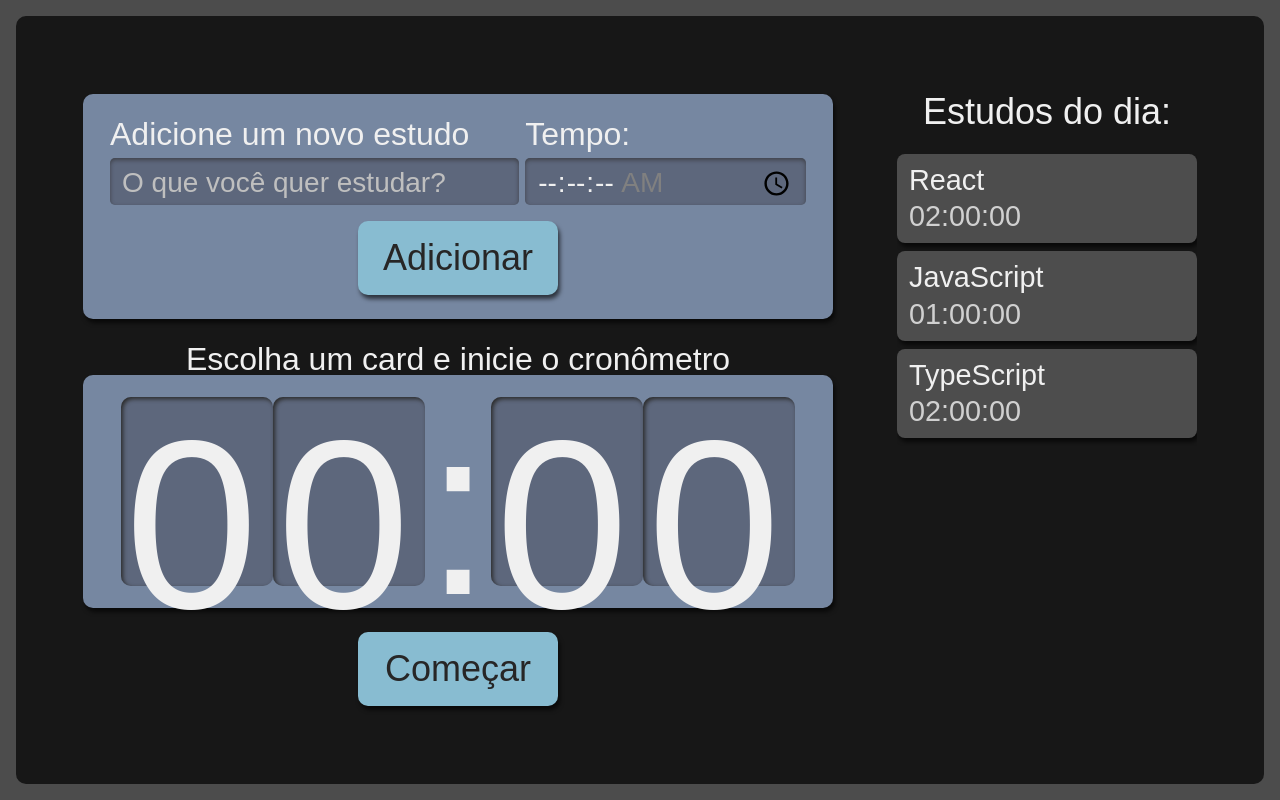
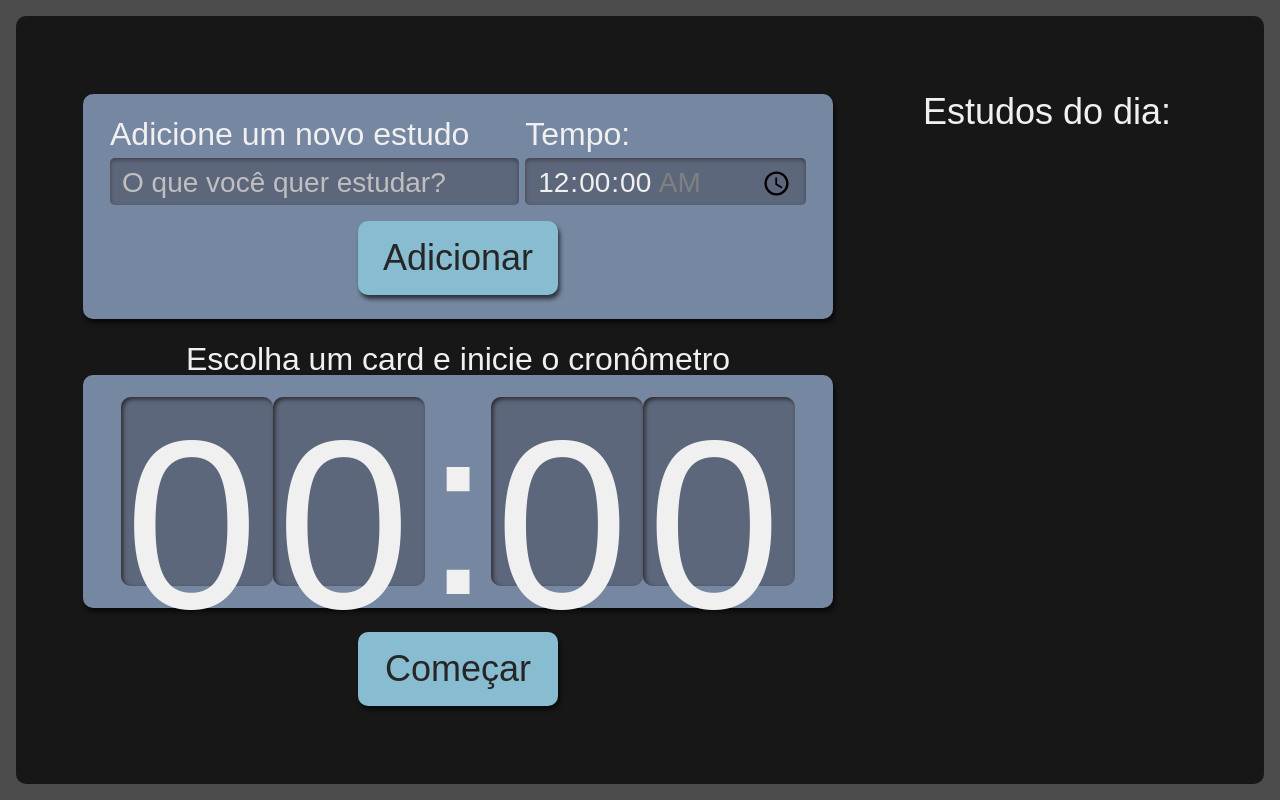
Before and after one commit to natcurti/alura-studies, a React (Create React App) app: page / in a window 1280 px wide. Built offline with nearby package versions, Linux system fonts and the light colour scheme.

Commit message:
Handle state to add new tasks on list

```diff
--- a/src/components/Button/index.tsx
+++ b/src/components/Button/index.tsx
@@ -1,8 +1,16 @@
 import React from "react";
 import style from "./Button.module.scss";
 
-export class Button extends React.Component<{ children: any }> {
+export class Button extends React.Component<{
+  children: any;
+  type?: "button" | "submit" | "reset" | undefined;
+}> {
   render() {
-    return <button className={style.btn}>{this.props.children}</button>;
+    const { type = "button" } = this.props;
+    return (
+      <button type={type} className={style.btn}>
+        {this.props.children}
+      </button>
+    );
   }
 }
--- a/src/components/Form/index.tsx
+++ b/src/components/Form/index.tsx
@@ -1,11 +1,29 @@
 import React from "react";
 import { Button } from "../Button";
 import style from "./Form.module.scss";
+import { ITask } from "../../types/ITask";
 
-export class Form extends React.Component {
+export class Form extends React.Component<{
+  setTasks: React.Dispatch<React.SetStateAction<ITask[]>>;
+}> {
+  state = {
+    task: "",
+    time: "00:00:00",
+  };
+
+  addTask(e: React.FormEvent<HTMLFormElement>) {
+    e.preventDefault();
+    this.props.setTasks((oldTasks) => [...oldTasks, { ...this.state }]);
+    this.setState({
+      task: "",
+      time: "00:00:00",
+    });
+    console.log(this.state);
+  }
+
   render() {
     return (
-      <form className={style.newTask}>
+      <form className={style.newTask} onSubmit={this.addTask.bind(this)}>
         <div className={style.inputContainer}>
           <label htmlFor="task">Adicione um novo estudo</label>
           <input
@@ -14,6 +32,10 @@ export class Form extends React.Component {
             id="task"
             placeholder="O que você quer estudar?"
             required
+            value={this.state.task}
+            onChange={(e) =>
+              this.setState({ ...this.state, task: e.target.value })
+            }
           />
         </div>
         <div className={style.inputContainer}>
@@ -26,9 +48,13 @@ export class Form extends React.Component {
             min="00:00:00"
             max="01:30:00"
             required
+            value={this.state.time}
+            onChange={(e) =>
+              this.setState({ ...this.state, time: e.target.value })
+            }
           />
         </div>
-        <Button>Adicionar</Button>
+        <Button type="submit">Adicionar</Button>
       </form>
     );
   }
--- a/src/components/List/index.tsx
+++ b/src/components/List/index.tsx
@@ -1,27 +1,14 @@
 import style from "./List.module.scss";
 import Item from "./Item";
+import { ITask } from "../../types/ITask";
 
-const List = () => {
-  const tasks = [
-    {
-      task: "React",
-      time: "02:00:00",
-    },
-    {
-      task: "JavaScript",
-      time: "01:00:00",
-    },
-    {
-      task: "TypeScript",
-      time: "02:00:00",
-    },
-  ];
+const List = ({ tasks }: { tasks: ITask[] }) => {
   return (
     <aside className={style.taskList}>
       <h2>Estudos do dia:</h2>
       <ul>
         {tasks.map((item, index) => (
-          <Item task={item.task} time={item.time} key={index} /* {...item} */ />
+          <Item key={index} {...item} />
         ))}
       </ul>
     </aside>
--- a/src/pages/App.tsx
+++ b/src/pages/App.tsx
@@ -1,13 +1,17 @@
+import { useState } from "react";
 import { Form } from "../components/Form";
 import List from "../components/List";
 import Timer from "../components/Timer";
 import style from "./App.module.scss";
+import { ITask } from "../types/ITask";
 
 function App() {
+  const [tasks, setTasks] = useState<ITask[] | []>([]);
+
   return (
     <div className={style.AppStyle}>
-      <Form />
-      <List />
+      <Form setTasks={setTasks} />
+      <List tasks={tasks} />
       <Timer />
     </div>
   );
--- /dev/null
+++ b/src/types/ITask.ts
@@ -0,0 +1,4 @@
+export interface ITask {
+  task: string;
+  time: string;
+}
```
